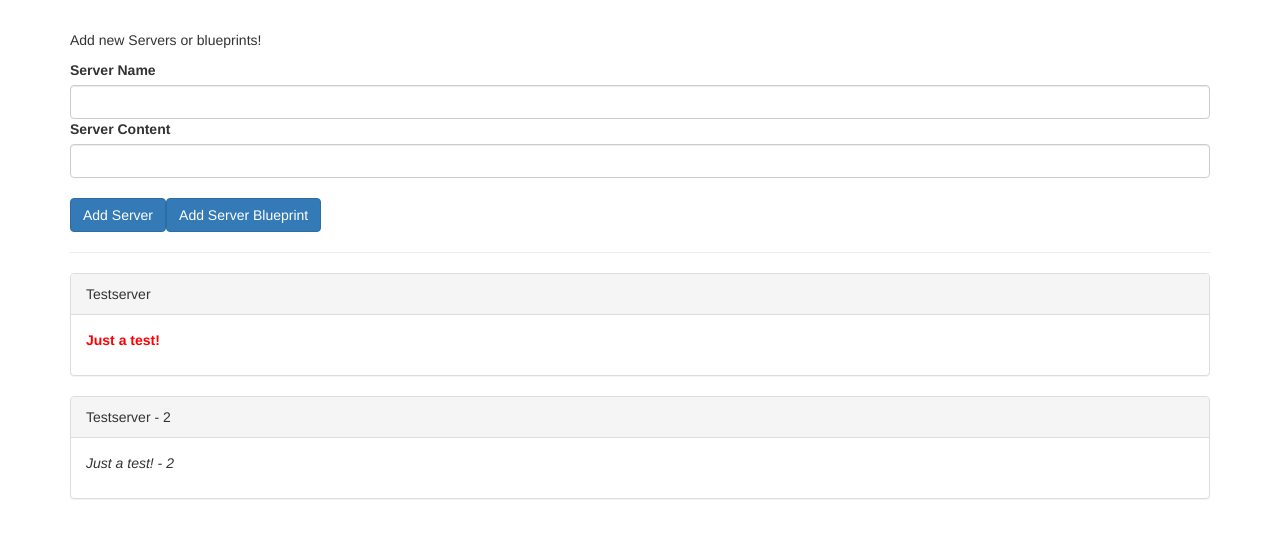
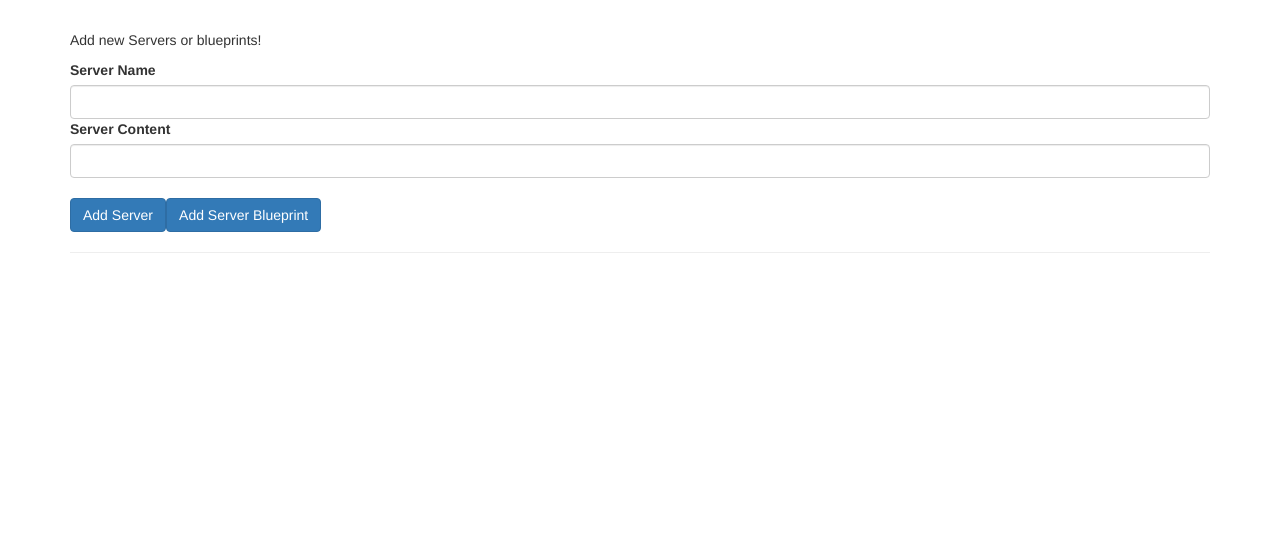
Before and after one commit to rithesh99/Angular-The-Complete-Guide-Udemy, an Angular app in the folder a3-third-app/: page / in a window 1280 px wide. Shown: the top 538 px of the page. Built offline with nearby package versions, Linux system fonts and the light colour scheme.

Commit message:
Binding to custom events

```diff
--- a/a3-third-app/src/app/app.component.html
+++ b/a3-third-app/src/app/app.component.html
@@ -1,5 +1,8 @@
 <div class="container">
-  <app-cockpit></app-cockpit>
+  <app-cockpit
+    (serverCreated)="onServerCreated($event)"
+    (blueprintCreated)="onBlueprintCreated($event)"
+  ></app-cockpit>
   <hr />
   <div class="row">
     <div class="col-xs-12">
--- a/a3-third-app/src/app/app.component.ts
+++ b/a3-third-app/src/app/app.component.ts
@@ -6,16 +6,21 @@ import { Component } from "@angular/core";
   styleUrls: ["./app.component.css"],
 })
 export class AppComponent {
-  serverElements = [
-    {
+  serverElements = [];
+
+  onServerCreated(serverData: { serverName: string; serverContent: string }) {
+    this.serverElements.push({
       type: "server",
-      name: "Testserver",
-      content: "Just a test!",
-    },
-    {
+      name: serverData.serverName,
+      content: serverData.serverContent,
+    });
+  }
+
+  onBlueprintCreated(serverData: { serverName: string; serverContent: string }) {
+    this.serverElements.push({
       type: "blueprint",
-      name: "Testserver - 2",
-      content: "Just a test! - 2",
-    },
-  ];
+      name: serverData.serverName,
+      content: serverData.serverContent,
+    });
+  }
 }
--- a/a3-third-app/src/app/cockpit/cockpit.component.ts
+++ b/a3-third-app/src/app/cockpit/cockpit.component.ts
@@ -1,21 +1,31 @@
-import { Component, OnInit } from '@angular/core';
+import { Component, EventEmitter, OnInit, Output } from "@angular/core";
 
 @Component({
-  selector: 'app-cockpit',
-  templateUrl: './cockpit.component.html',
-  styleUrls: ['./cockpit.component.css']
+  selector: "app-cockpit",
+  templateUrl: "./cockpit.component.html",
+  styleUrls: ["./cockpit.component.css"],
 })
 export class CockpitComponent implements OnInit {
+  @Output() serverCreated = new EventEmitter<{
+    serverName: string;
+    serverContent: string;
+  }>();
+  @Output() onBlueprintCreated = new EventEmitter<{
+    serverName: string;
+    serverContent: string;
+  }>();
+  newServerName = "";
+  newServerContent = "";
 
-  newServerName = '';
-  newServerContent = '';
+  constructor() {}
 
-  constructor() { }
-
-  ngOnInit(): void {
-  }
+  ngOnInit(): void {}
 
   onAddServer() {
+    this.serverCreated.emit({
+      serverName: this.newServerName,
+      serverContent: this.newServerContent,
+    });
     // this.serverElements.push({
     //   type: 'server',
     //   name: this.newServerName,
@@ -24,11 +34,14 @@ export class CockpitComponent implements OnInit {
   }
 
   onAddBlueprint() {
+    this.onBlueprintCreated.emit({
+      serverName: this.newServerName,
+      serverContent: this.newServerContent,
+    });
     // this.serverElements.push({
     //   type: 'blueprint',
     //   name: this.newServerName,
     //   content: this.newServerContent
     // });
   }
-
 }
```
